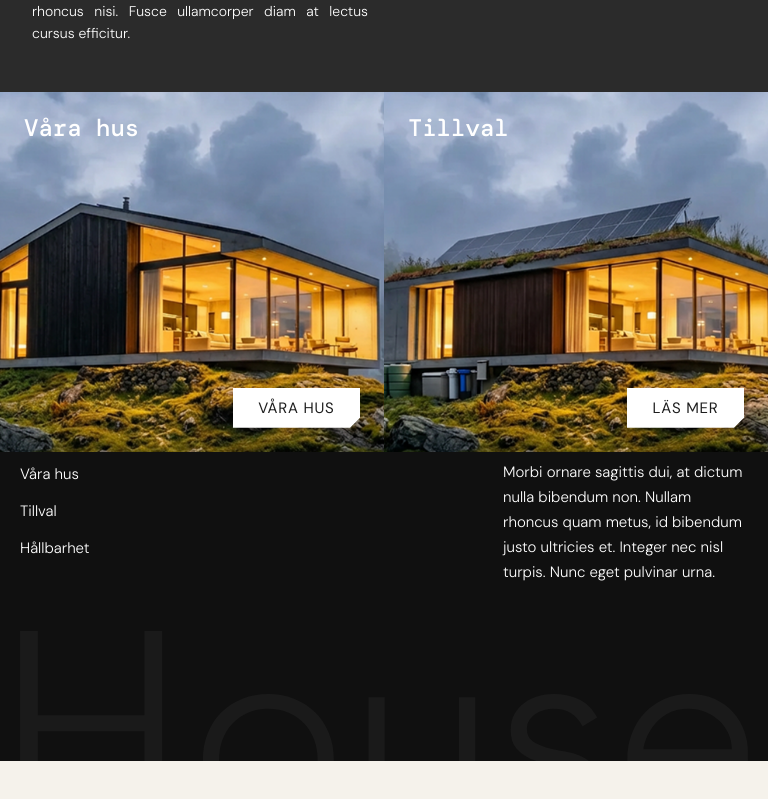
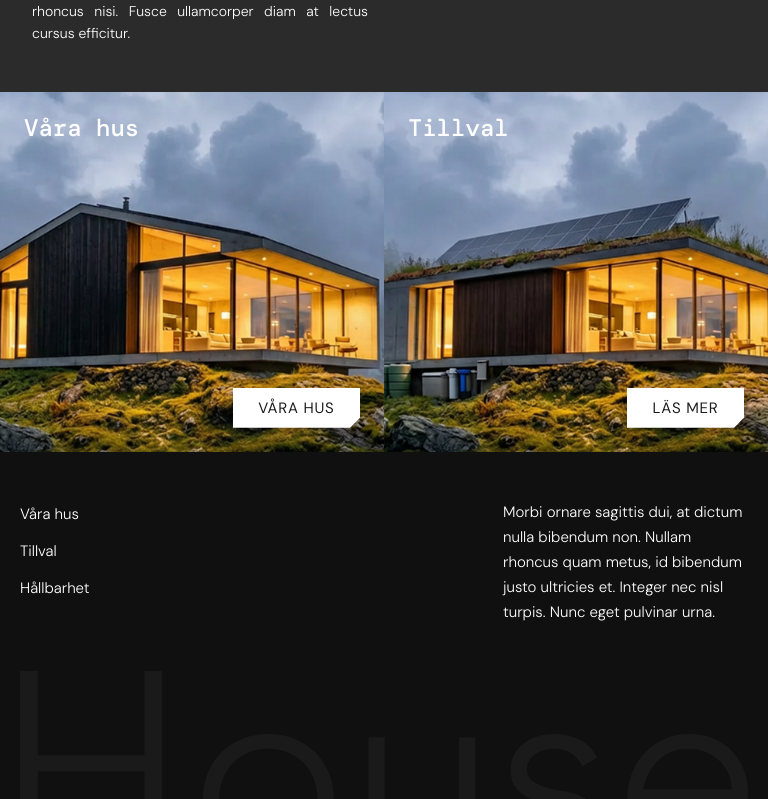
Before and after one commit to JennAnd/house-landing-page, a React (Vite) app: page / in a window 768 px wide. Shown: the part 942-1741 px from the top of the page. Before the commit the page ends 1703 px from the top, so only its background shows below. Built offline with nearby package versions, Linux system fonts and the light colour scheme.

Commit message:
Fix footer layout and spacing

```diff
--- a/src/components/Footer/Footer.css
+++ b/src/components/Footer/Footer.css
@@ -13,7 +13,9 @@
   z-index: 1;
   width: 100%;
   margin: 0 auto;
+
   padding: 2rem 1.25rem clamp(8rem, 22vw, 12rem);
+
   display: flex;
   flex-direction: column;
   gap: 1.5rem;
@@ -56,9 +58,11 @@
   left: 50%;
   bottom: 0;
   z-index: 0;
+
   width: calc(100% - 2.5rem);
   transform: translateX(-50%);
   text-align: center;
+
   pointer-events: none;
   user-select: none;
   white-space: nowrap;
@@ -78,6 +82,7 @@
     grid-template-columns: 220px 1fr;
     column-gap: 1.5rem;
     align-items: start;
+    padding-top: 3rem;
   }
 
   .footer-copy {
@@ -85,13 +90,6 @@
     max-width: 245px;
     font-size: 15px;
     line-height: 25px;
-  }
-}
-
-/* Reduce top spacing */
-@media (min-width: 768px) and (max-width: 900px) {
-  .footer-inner {
-    padding-top: 0.5rem;
   }
 }
 
@@ -126,6 +124,5 @@
   .footer-logo {
     width: calc(100% - 64px);
     bottom: 0;
-    transform: translateX(-50%);
   }
 }
```
